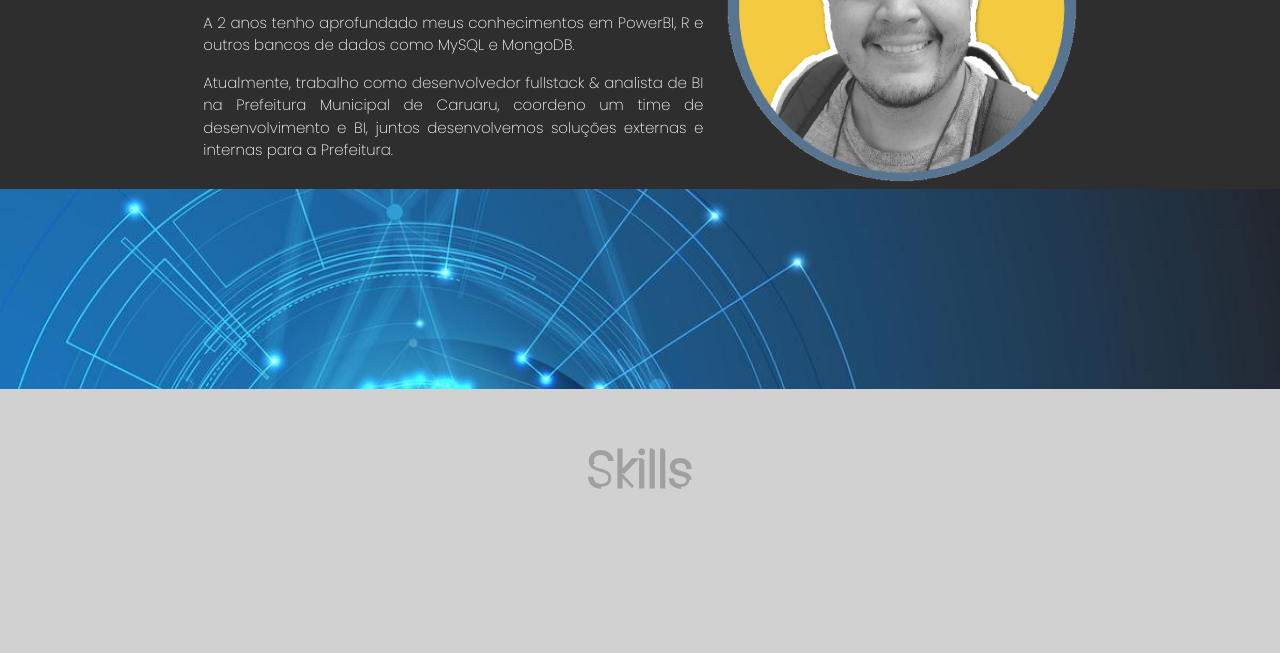
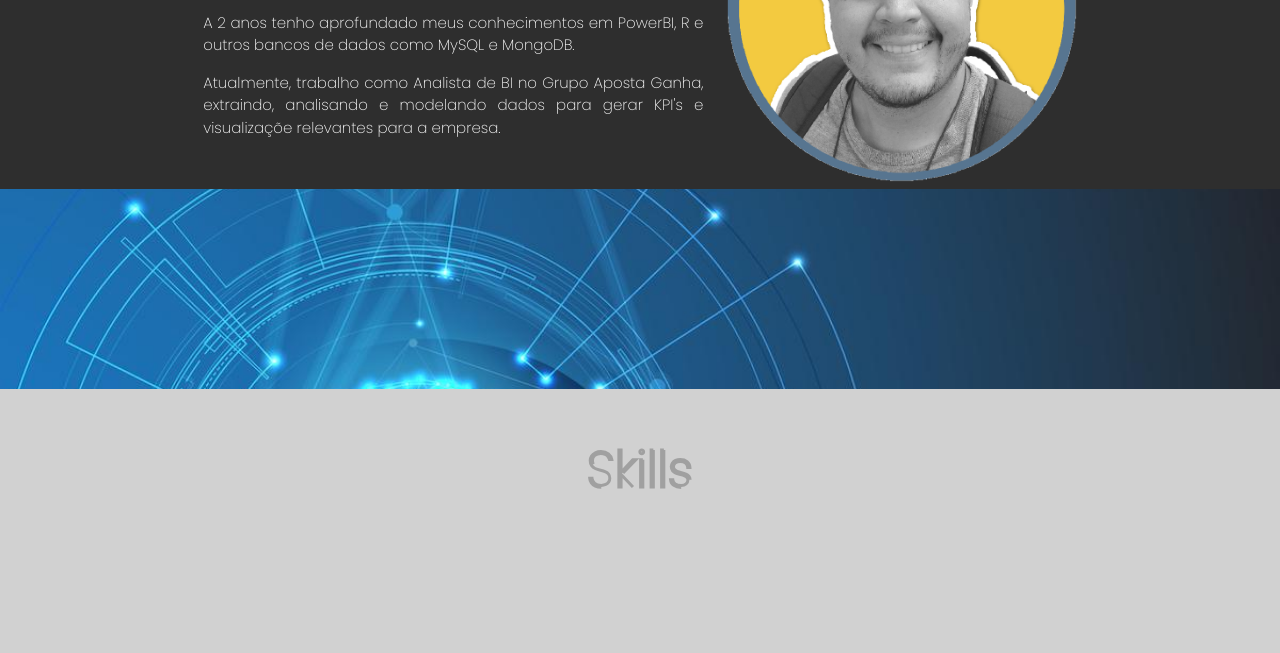
Before and after one commit to peregrinno/portifolio, a plain HTML site: page index.html in a window 1280 px wide. Shown: the part 1249-1902 px from the top of the page. Drawn offline with nearby package versions, Linux system fonts and the light colour scheme; a web font is replaced by a local one.

Commit message:
feat: atualiza texto do topo

```diff
--- a/index.html
+++ b/index.html
@@ -243,10 +243,7 @@
                     com o framework Flask.</p>
                 <p>A 2 anos tenho aprofundado meus conhecimentos em PowerBI, R e outros bancos de dados como MySQL e
                     MongoDB.</p>
-                <p>Atualmente, trabalho como desenvolvedor fullstack & analista de BI na Prefeitura Municipal de
-                    Caruaru,
-                    coordeno um time de desenvolvimento e BI, juntos desenvolvemos soluções externas e internas para a
-                    Prefeitura.</p>
+                <p>Atualmente, trabalho como Analista de BI no Grupo Aposta Ganha, extraindo, analisando e modelando dados para gerar KPI's e visualizaçõe relevantes para a empresa.</p>
             </div>
             <div data-aos="fade-up" class="col s12 m5 center">
                 <img class="responsive-img " src="/static/imgs/photo-profile.png">
```
